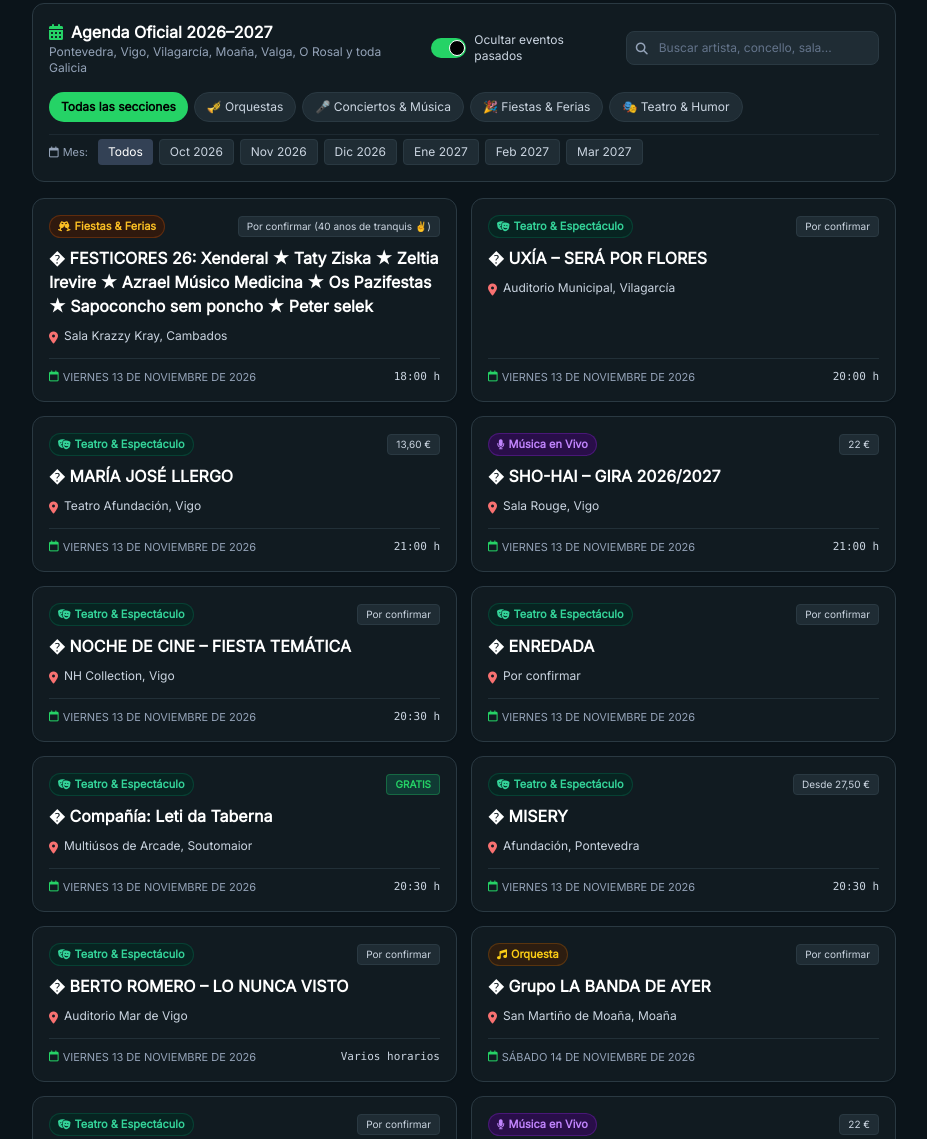
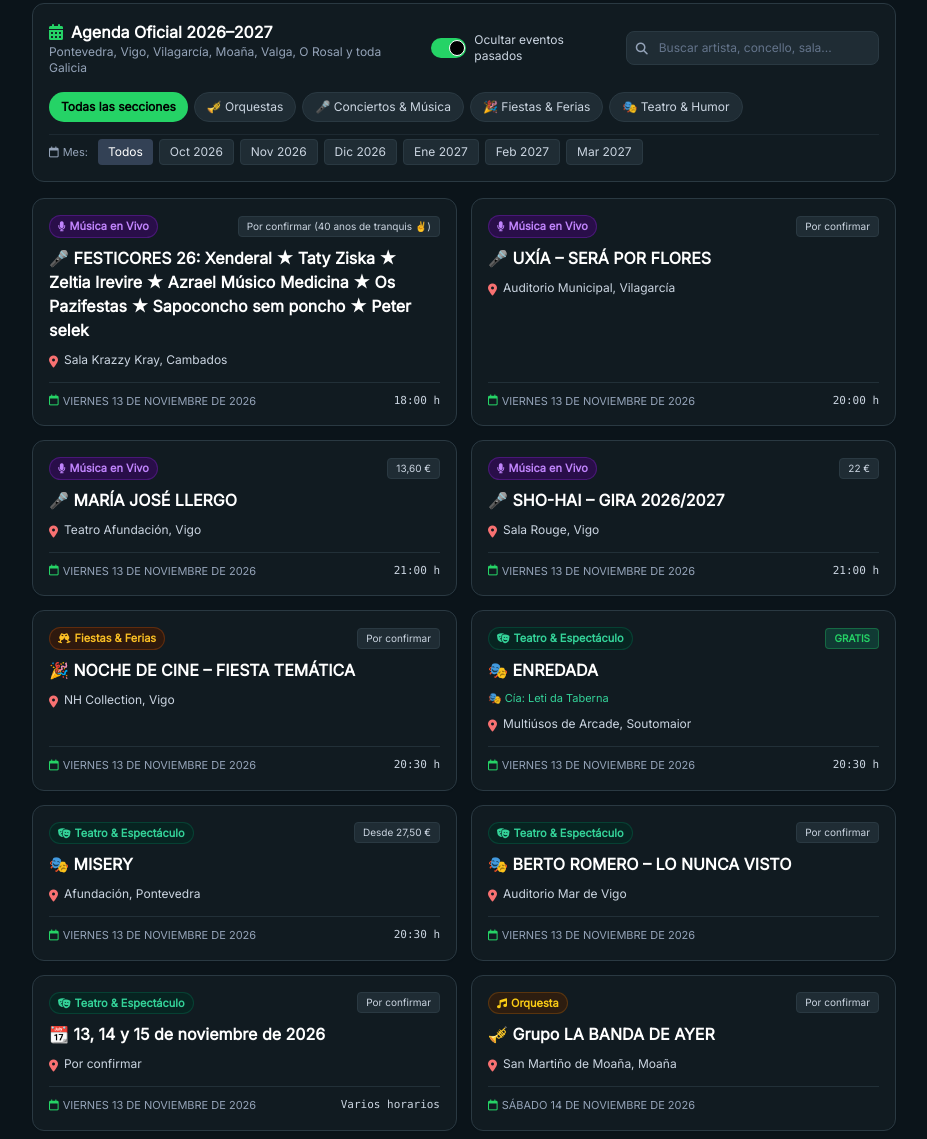
Before and after one commit to r-acha/r-acha.github.io, a plain HTML site: page M-cero/index2.html in a window 1280 px wide. Shown: the part 979-2118 px from the top of the page, without its empty margins (176-1103 px from the left). Drawn offline with nearby package versions, Linux system fonts and the light colour scheme.

Commit message:
Update index2.html

```diff
--- a/M-cero/index2.html
+++ b/M-cero/index2.html
@@ -329,7 +329,7 @@
                 <div class="bg-wa-panel border border-wa-border hover:border-wa-green/40 transition rounded-xl p-4 flex flex-col justify-between shadow-sm">
                     <div class="space-y-2">
                         <div class="flex items-center justify-between text-[11px]">
-                            <span class="inline-flex items-center gap-1 font-semibold text-amber-400 bg-amber-950/60 border border-amber-800/50 px-2.5 py-0.5 rounded-full">
+                            <span class="inline-flex items-center gap-1 font-semibold text-amber-400 bg-amber-950/60 border-amber-800/50 px-2.5 py-0.5 rounded-full">
                                 🍫🏰 Valença do Minho 🇵🇹
                             </span>
                             <span class="text-slate-400">28 de Noviembre</span>
@@ -502,7 +502,7 @@
             return hoy;
         }
 
-        // Intenta parsear la fecha de forma similar a como lo hacías
+        // Intenta parsear la fecha del evento
         function intentarParsearFecha(texto) {
             try {
                 const txtLower = texto.toLowerCase().trim();
@@ -543,16 +543,16 @@
 
         function estimarSeccion(texto, compañia) {
             const txt = (texto + ' ' + compañia).toLowerCase();
-            if (txt.includes('🎺') || txt.includes('orquesta') || txt.includes('banda') || txt.includes('charanga') || txt.includes('la banda de ayer') || txt.includes('festicultores')) {
+            if (txt.includes('🎺') || txt.includes('orquesta') || txt.includes('banda') || txt.includes('charanga') || txt.includes('la banda de ayer') || txt.includes('festicultores') || txt.includes('orquestas')) {
                 return 'orquestas';
             }
-            if (txt.includes('🎤') || txt.includes('🎸') || txt.includes('música') || txt.includes('concierto') || txt.includes('tributo') || txt.includes('fito') || txt.includes('kase') || txt.includes('sho-hai') || txt.includes('underfest') || txt.includes('festival')) {
+            if (txt.includes('🎤') || txt.includes('🎸') || txt.includes('música') || txt.includes('concierto') || txt.includes('tributo') || txt.includes('fito') || txt.includes('kase') || txt.includes('sho-hai') || txt.includes('underfest') || txt.includes('festival') || txt.includes('conciertos')) {
                 return 'musica';
             }
-            if (txt.includes('🎉') || txt.includes('festa') || txt.includes('magosto') || txt.includes('sabor') || txt.includes('outubrofest') || txt.includes('mercado') || txt.includes('feria') || txt.includes('gastronómica') || txt.includes('centola') || txt.includes('tapas')) {
+            if (txt.includes('🎉') || txt.includes('festa') || txt.includes('magosto') || txt.includes('sabor') || txt.includes('outubrofest') || txt.includes('mercado') || txt.includes('feria') || txt.includes('gastronómica') || txt.includes('centola') || txt.includes('tapas') || txt.includes('festas') || txt.includes('romerías')) {
                 return 'fiestas';
             }
-            if (txt.includes('🎭') || txt.includes('teatro') || txt.includes('humor') || txt.includes('monólogo') || txt.includes('compañía') || txt.includes('comedia') || txt.includes('espectáculo') || txt.includes('mago') || txt.includes('maxia') || txt.includes('pallaso') || txt.includes('danza')) {
+            if (txt.includes('🎭') || txt.includes('teatro') || txt.includes('humor') || txt.includes('monálogo') || txt.includes('compañía') || txt.includes('comedia') || txt.includes('espectáculo') || txt.includes('mago') || txt.includes('maxia') || txt.includes('pallaso') || txt.includes('danza') || txt.includes('espectáculos')) {
                 return 'teatro';
             }
             return 'teatro';
@@ -593,19 +593,28 @@
                     continue;
                 }
 
+                // Omitir cabeceras o texto decorativo general
                 if (linea.startsWith('✤') || linea.startsWith('━') || linea.includes('AGENDA RÍAS BAIXAS') || linea.includes('Música |') || linea.includes('Rías Baixas ·') || linea.includes('EXPOSICIONES Y ACTIVIDADES') || linea.includes('IMPORTANTE:') || linea.includes('UNA SEMANA') || linea.includes('📍 Pontevedra ·') || linea.includes('Una gran temporada') || (linea.startsWith('📌') && !linea.includes('AGENDA DE EVENTOS'))) {
                     continue;
                 }
 
-                const inicioEvento = linea.startsWith('•') || linea.startsWith('🎤') || linea.startsWith('🎭') || linea.startsWith('🎉') || linea.startsWith('🎺') || linea.startsWith('🎬') || linea.startsWith('🌰') || linea.startsWith('🍷') || linea.startsWith('🔬') || linea.startsWith('🎨') || linea.startsWith('📚') || linea.startsWith('🎼') || linea.startsWith('❤️') || linea.startsWith('🎻') || linea.startsWith('🛍️') || linea.startsWith('🌿') || linea.startsWith('💃') || linea.startsWith('⛪') || linea.startsWith('🕺');
+                // Se identifican las propiedades específicas por sus iconos característicos
+                const esLugar = linea.startsWith('📍');
+                const esHora = linea.startsWith('🕒');
+                const esPrecio = linea.startsWith('🎟️');
+                const esCompania = linea.startsWith('🎭 Compañía:');
+                const esCartel = linea.startsWith('🎤 Cartel:');
 
-                if (inicioEvento) {
+                // Si no es ninguna de las propiedades anteriores, se asume que es el TÍTULO de un nuevo evento
+                const esPropiedad = esLugar || esHora || esPrecio || esCompania || esCartel;
+
+                if (!esPropiedad) {
                     if (eventoActivo && diaActual) {
                         eventosAgendaCompleta.push(eventoActivo);
                     }
 
+                    // Se eliminan viñetas como • al inicio, pero conservando los emojis originales (🎭, 🎤, etc.)
                     let tituloLimpio = linea.replace(/^[•\s*]+/, '').trim();
-                    tituloLimpio = tituloLimpio.replace(/^[^\w\sÁÉÍÓÚÑáéíóúñ]/g, '').trim();
 
                     eventoActivo = {
                         mes: '',
@@ -620,21 +629,23 @@
                     continue;
                 }
 
+                // Si ya hay un evento activo y es una propiedad, se le asigna
                 if (eventoActivo) {
-                    if (linea.startsWith('📍')) {
+                    if (esLugar) {
                         eventoActivo.lugar = linea.replace('📍', '').trim();
-                    } else if (linea.startsWith('🕒')) {
+                    } else if (esHora) {
                         eventoActivo.hora = linea.replace('🕒', '').trim();
-                    } else if (linea.startsWith('🎟️')) {
+                    } else if (esPrecio) {
                         eventoActivo.precio = linea.replace('🎟️', '').trim();
-                    } else if (linea.startsWith('🎭 Compañía:')) {
+                    } else if (esCompania) {
                         eventoActivo.comp = linea.replace('🎭 Compañía:', '').trim();
-                    } else if (linea.startsWith('🎤 Cartel:')) {
+                    } else if (esCartel) {
                         eventoActivo.titulo += " - " + linea.replace('🎤 Cartel:', '').trim();
                     }
                 }
             }
 
+            // Guardar último evento al finalizar el bucle
             if (eventoActivo && diaActual) {
                 eventosAgendaCompleta.push(eventoActivo);
             }
```
